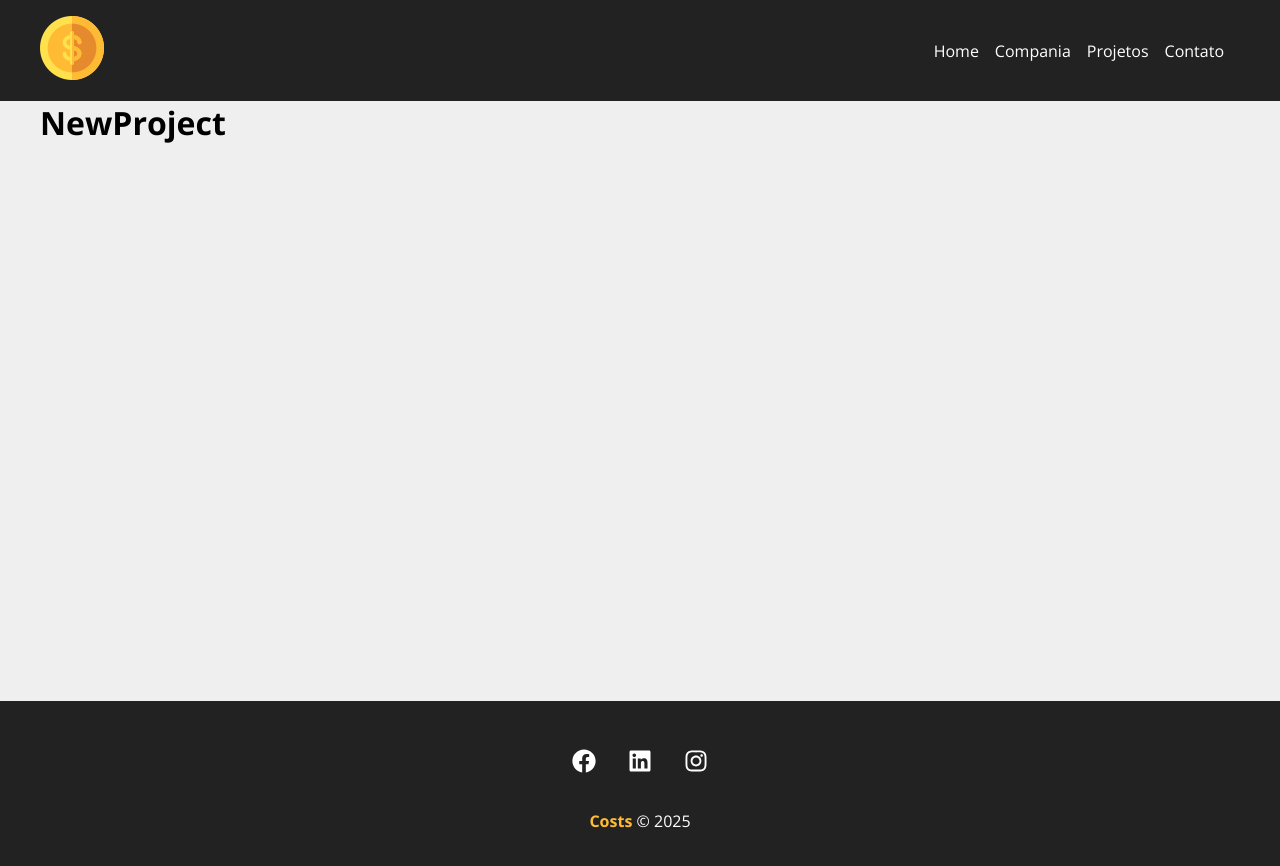
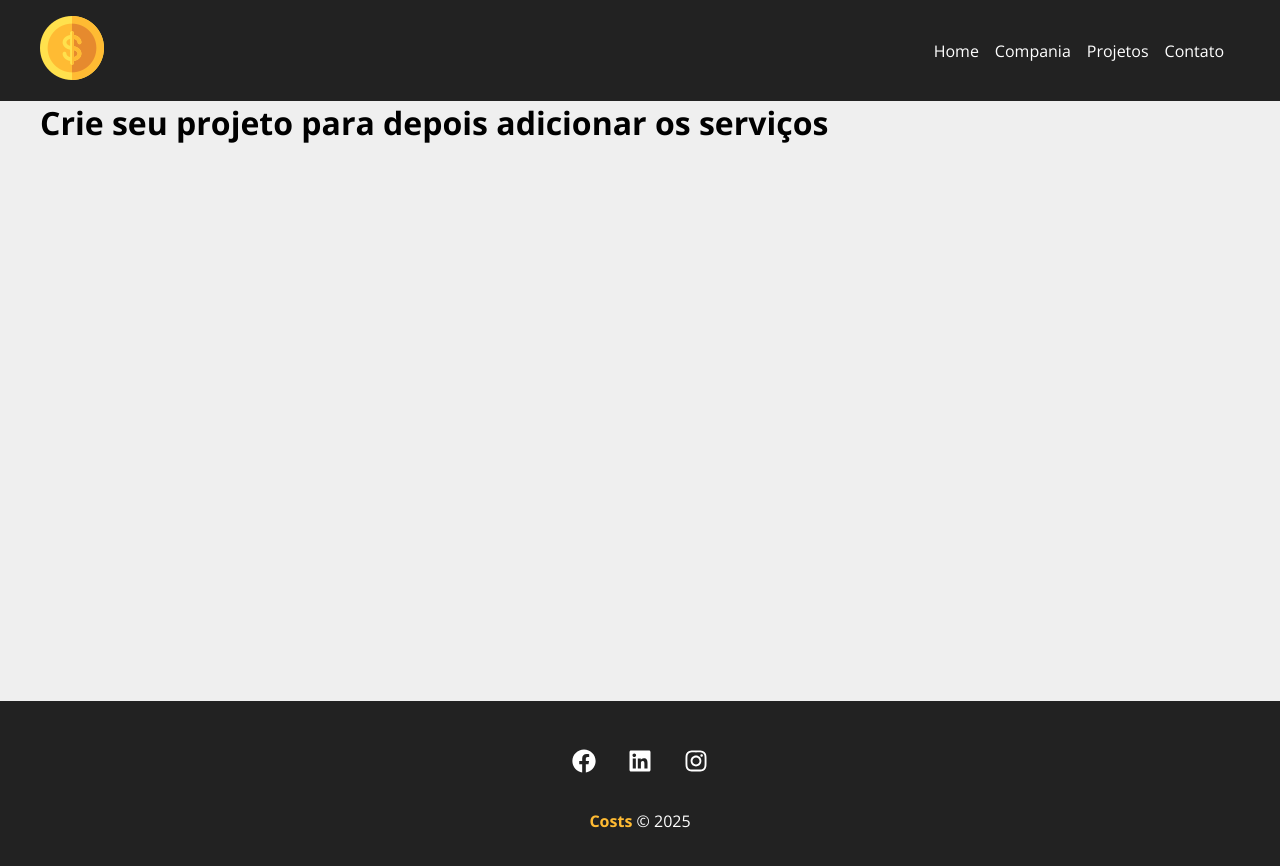
Before and after one commit to Gustavobiz/Custo, a React (Create React App) app in the folder custo/: page /NewProject in a window 1280 px wide. Shown: the top 866 px of the page. Built offline with nearby package versions, Linux system fonts and the light colour scheme.

Commit message:
feat: conteudo newproject

```diff
--- a/custo/src/components/pages/NewProject.js
+++ b/custo/src/components/pages/NewProject.js
@@ -1,4 +1,8 @@
 function NewProject() {
-  return <h1>NewProject</h1>;
+  return (
+    <div>
+      <h1>Crie seu projeto para depois adicionar os serviços</h1>
+    </div>
+  );
 }
 export default NewProject;
```
